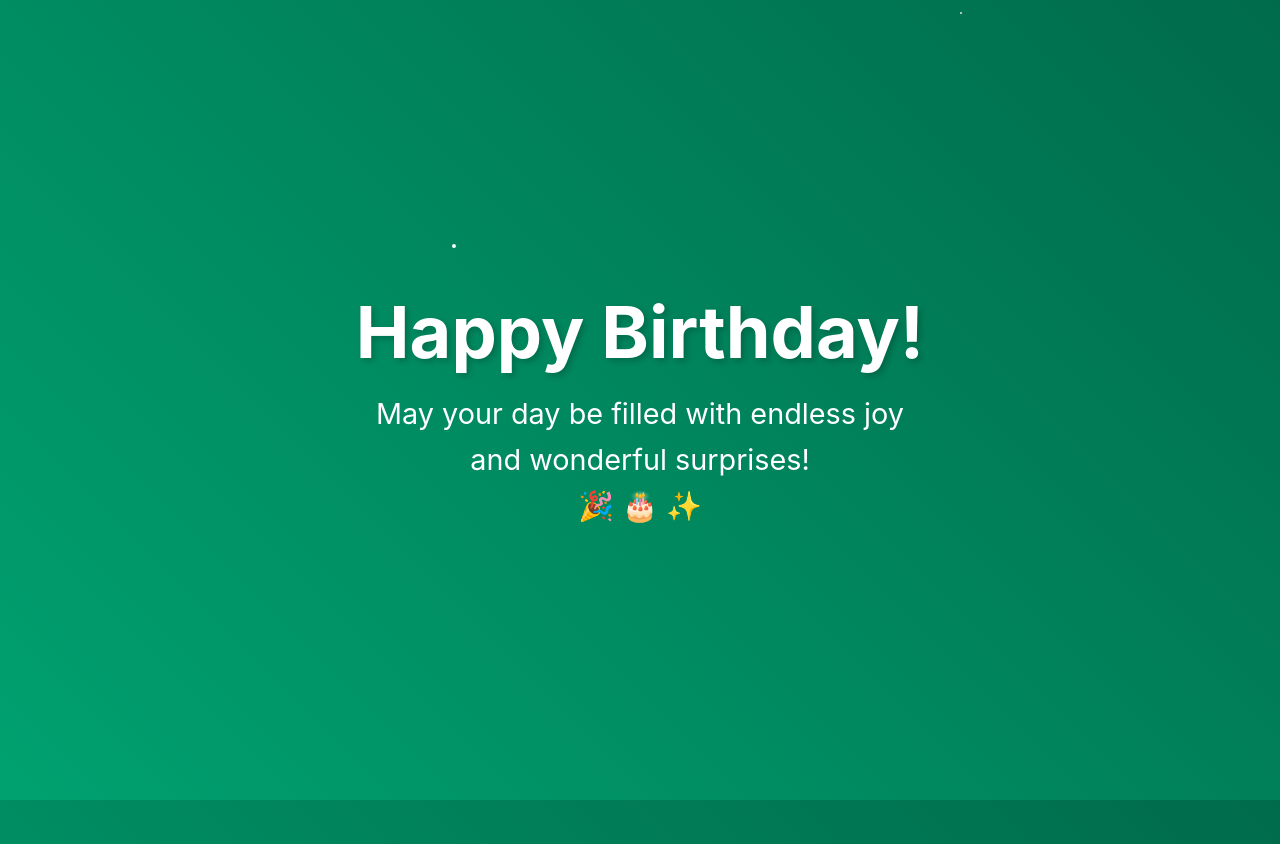
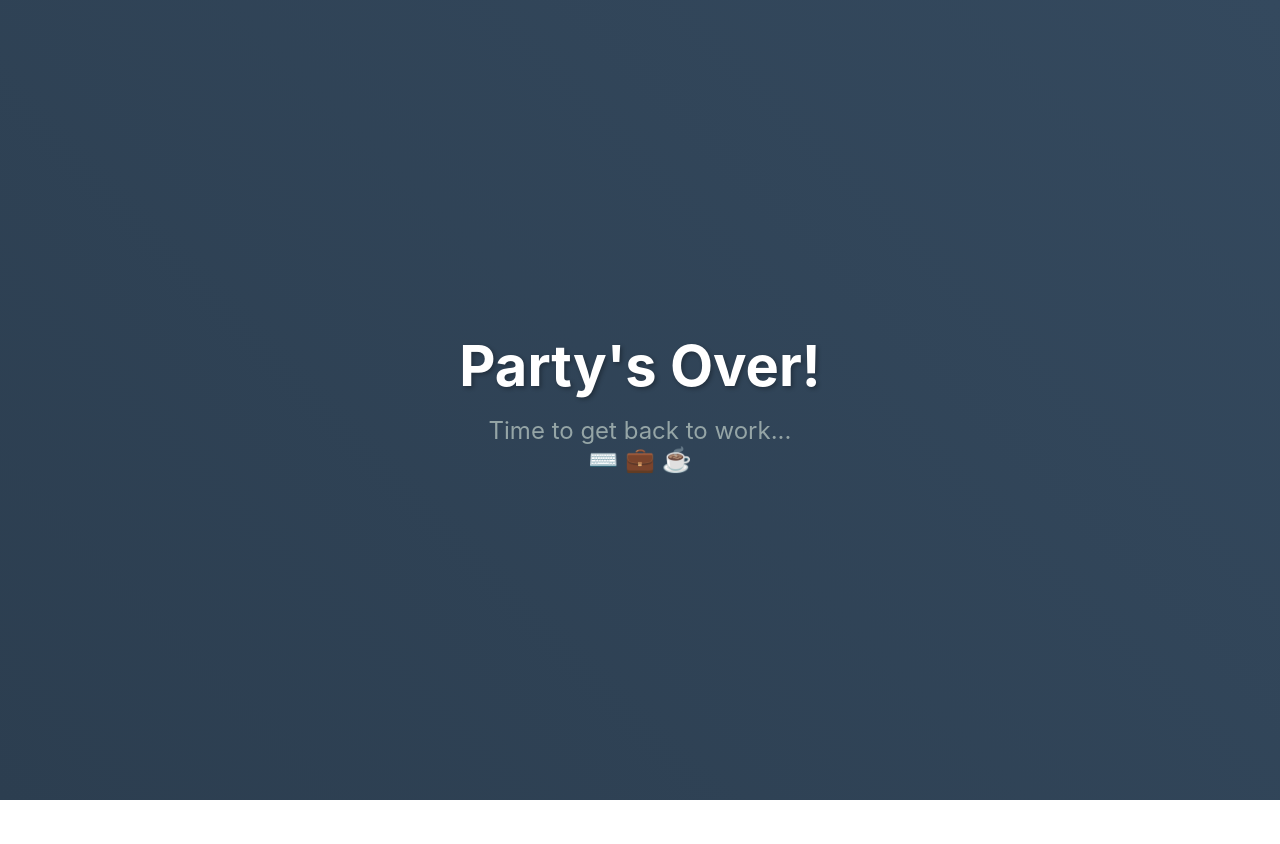
Before and after one commit to nodrinksonthepiano/birthday-website, a plain HTML site: page index.html in a window 1280 px wide. After the commit the page ends 800 px from the top, so only its background shows below. Drawn offline with nearby package versions, Linux system fonts and the light colour scheme.

Commit message:
Update: Party's over message

```diff
--- a/index.html
+++ b/index.html
@@ -3,7 +3,7 @@
 <head>
     <meta charset="UTF-8">
     <meta name="viewport" content="width=device-width, initial-scale=1.0">
-    <title>Happy Birthday!</title>
+    <title>Back to Work!</title>
     <script src="https://cdnjs.cloudflare.com/ajax/libs/gsap/3.12.2/gsap.min.js"></script>
     <style>
         body {
@@ -12,7 +12,7 @@
             display: flex;
             align-items: center;
             justify-content: center;
-            background: linear-gradient(45deg, #00A170, #006B4A);
+            background: linear-gradient(45deg, #2C3E50, #34495E);
             font-family: -apple-system, BlinkMacSystemFont, 'Segoe UI', Roboto, Oxygen, Ubuntu, Cantarell, sans-serif;
             overflow: hidden;
         }
@@ -21,43 +21,22 @@
             text-align: center;
             color: white;
             padding: 2rem;
-            position: relative;
-            z-index: 1;
         }
 
         h1 {
-            font-size: 4.5rem;
+            font-size: 3.5rem;
             margin-bottom: 1rem;
             opacity: 0;
             transform: translateY(-50px);
-            text-shadow: 3px 3px 6px rgba(0,0,0,0.2);
+            text-shadow: 2px 2px 4px rgba(0,0,0,0.3);
         }
 
         .message {
-            font-size: 1.8rem;
+            font-size: 1.5rem;
             margin-bottom: 2rem;
             opacity: 0;
             transform: translateY(50px);
-            line-height: 1.6;
-        }
-
-        .balloon {
-            position: absolute;
-            width: 30px;
-            height: 40px;
-            background: #fff;
-            border-radius: 50%;
-            opacity: 0;
-            filter: blur(0.5px);
-        }
-
-        .sparkle {
-            position: absolute;
-            width: 4px;
-            height: 4px;
-            background: white;
-            border-radius: 50%;
-            pointer-events: none;
+            color: #95a5a6;
         }
 
         @media (max-width: 600px) {
@@ -72,76 +51,28 @@
 </head>
 <body>
     <div class="container">
-        <h1>Happy Birthday!</h1>
+        <h1>Party's Over!</h1>
         <div class="message">
-            May your day be filled with endless joy<br>
-            and wonderful surprises!<br>
-            🎉 🎂 ✨
+            Time to get back to work...<br>
+            ⌨️ 💼 ☕️
         </div>
     </div>
 
     <script>
-        // Animate text
         gsap.to("h1", {
             opacity: 1,
             y: 0,
-            duration: 1.2,
-            ease: "back.out(1.7)"
+            duration: 1,
+            ease: "back.out"
         });
 
         gsap.to(".message", {
             opacity: 1,
             y: 0,
-            duration: 1.2,
-            delay: 0.6,
-            ease: "back.out(1.7)"
+            duration: 1,
+            delay: 0.5,
+            ease: "back.out"
         });
-
-        // Create floating balloons
-        function createBalloon() {
-            const balloon = document.createElement('div');
-            balloon.className = 'balloon';
-            balloon.style.left = Math.random() * window.innerWidth + 'px';
-            balloon.style.bottom = '-50px';
-            balloon.style.backgroundColor = `hsl(${Math.random() * 360}, 85%, 65%)`;
-            document.body.appendChild(balloon);
-
-            gsap.to(balloon, {
-                y: -window.innerHeight - 100,
-                x: (Math.random() - 0.5) * 200,
-                opacity: [0, 1, 1, 0],
-                scale: 1 + Math.random() * 0.5,
-                duration: 4 + Math.random() * 4,
-                ease: "power1.out",
-                onComplete: () => balloon.remove()
-            });
-        }
-
-        // Create sparkles
-        function createSparkle() {
-            const sparkle = document.createElement('div');
-            sparkle.className = 'sparkle';
-            sparkle.style.left = Math.random() * window.innerWidth + 'px';
-            sparkle.style.top = Math.random() * window.innerHeight + 'px';
-            document.body.appendChild(sparkle);
-
-            gsap.to(sparkle, {
-                opacity: [0, 1, 0],
-                scale: [0, 1, 0],
-                duration: 1 + Math.random(),
-                onComplete: () => sparkle.remove()
-            });
-        }
-
-        // Create elements periodically
-        setInterval(createBalloon, 1000);
-        setInterval(createSparkle, 500);
-
-        // Initial burst
-        for(let i = 0; i < 10; i++) {
-            setTimeout(createBalloon, i * 200);
-            setTimeout(createSparkle, i * 100);
-        }
     </script>
 </body>
 </html>
```
